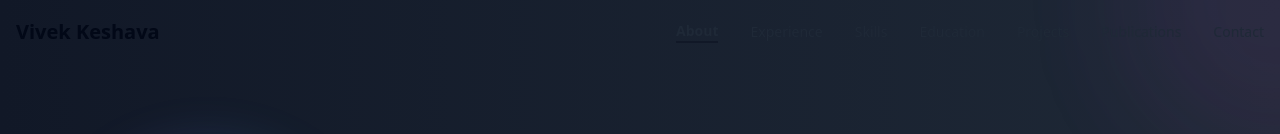
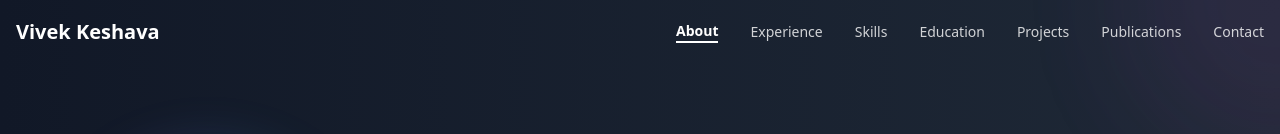
Before and after one commit to vivekkeshava/vivekkeshava.github.io, a Next.js app: page / in a window 1280 px wide. Shown: the top 134 px of the page. Built offline with nearby package versions, Linux system fonts and the light colour scheme.

Commit message:
Styling issues

```diff
--- a/app/globals.css
+++ b/app/globals.css
@@ -148,7 +148,6 @@ h6 {
 
 p,
 span,
-div,
 li {
   color: inherit !important;
 }
@@ -164,7 +163,7 @@ li {
 /* Ensure navigation text is visible */
 nav button,
 nav a {
-  color: rgb(31 41 55) !important; /* gray-800 */
+  color: inherit; /* gray-800 */
 }
 
 /* Hero section text */
--- a/app/layout.tsx
+++ b/app/layout.tsx
@@ -2,9 +2,8 @@ import type { Metadata } from 'next'
 import './globals.css'
 
 export const metadata: Metadata = {
-  title: 'v0 App',
-  description: 'Created with v0',
-  generator: 'v0.dev',
+  title: 'Vivek Keshava',
+  description: 'Viveks portfolio'
 }
 
 export default function RootLayout({
--- a/app/page.tsx
+++ b/app/page.tsx
@@ -19,7 +19,6 @@ import {
   Globe,
   Menu,
   X,
-  ChevronDown,
 } from "lucide-react"
 import Link from "next/link"
 import { useState, useEffect } from "react"
@@ -82,7 +81,7 @@ export default function Portfolio() {
       >
         <div className="container mx-auto px-4">
           <div className="flex items-center justify-between h-16">
-            <div className="font-bold text-xl text-gray-900">Vivek Keshava</div>
+            <div className={`font-bold text-xl ${isScrolled ? "text-gray-900" : "text-white"}`}>Vivek Keshava</div>
 
             {/* Desktop Navigation */}
             <div className="hidden md:flex space-x-8">
@@ -90,10 +89,14 @@ export default function Portfolio() {
                 <button
                   key={item.name}
                   onClick={() => scrollToSection(item.href)}
-                  className={`text-sm font-medium transition-colors hover:text-gray-900 ${
-                    activeSection === item.href.substring(1)
-                      ? "text-gray-900 border-b-2 border-gray-900 font-semibold"
-                      : "text-gray-700"
+                  className={`text-sm font-medium transition-colors ${
+                    isScrolled
+                      ? activeSection === item.href.substring(1)
+                        ? "text-gray-900 border-b-2 border-gray-900 font-semibold"
+                        : "text-gray-700 hover:text-gray-900"
+                      : activeSection === item.href.substring(1)
+                        ? "text-white border-b-2 border-white font-semibold"
+                        : "text-white/80 hover:text-white"
                   }`}
                 >
                   {item.name}
@@ -102,8 +105,12 @@ export default function Portfolio() {
             </div>
 
             {/* Mobile Menu Button */}
-            <button className="md:hidden p-2 text-gray-900" onClick={() => setIsMenuOpen(!isMenuOpen)}>
-              {isMenuOpen ? <X className="w-6 h-6" /> : <Menu className="w-6 h-6" />}
+            <button className="md:hidden p-2" onClick={() => setIsMenuOpen(!isMenuOpen)}>
+              {isMenuOpen ? (
+                <X className={`w-6 h-6 ${isScrolled ? "text-gray-900" : "text-white"}`} />
+              ) : (
+                <Menu className={`w-6 h-6 ${isScrolled ? "text-gray-900" : "text-white"}`} />
+              )}
             </button>
           </div>
 
```
